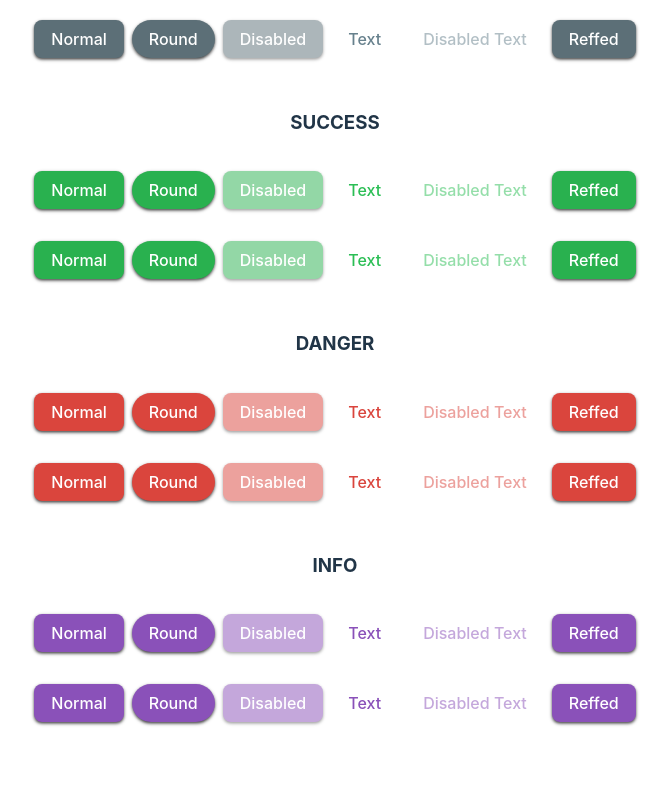
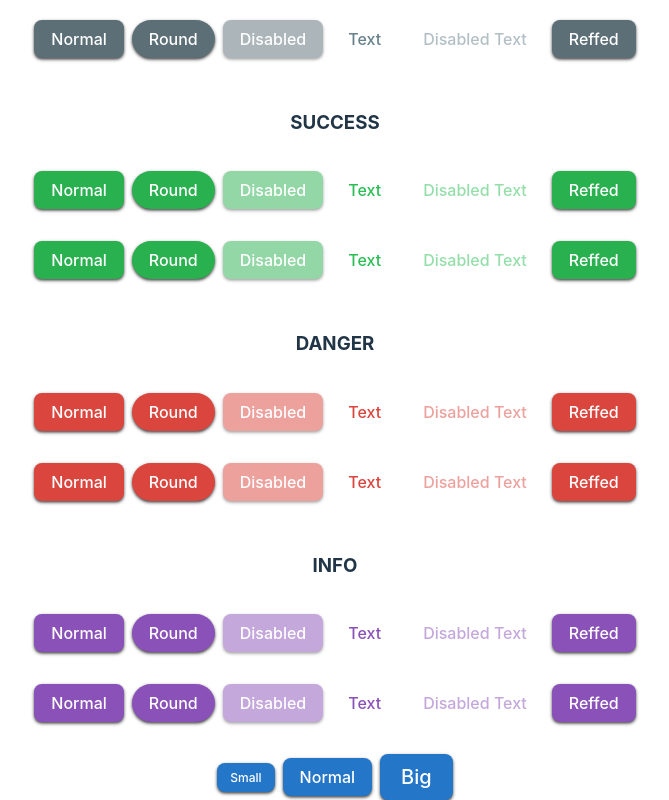
Before and after one commit to bartlomiejskorupski/react-component-library, a React (Vite) app: page / in a window 1280 px wide. Shown: the part 522-1322 px from the top of the page, without its empty margins (305-974 px from the left). Before the commit the page ends 1260 px from the top, so only its background shows below. Built offline with nearby package versions, Linux system fonts and the light colour scheme.

Commit message:
button sizes

```diff
--- a/lib/components/Button/Button.tsx
+++ b/lib/components/Button/Button.tsx
@@ -9,24 +9,41 @@ import styles from './styles.module.css';
 
 type ButtonSeverity = 'primary' | 'secondary' | 'success' | 'danger' | 'info';
 
+type ButtonSize = 'small' | 'normal' | 'big';
+
 type ButtonProps = {
   className?: string;
   round?: boolean;
   text?: boolean;
   severity?: ButtonSeverity;
+  size?: ButtonSize;
 } & PropsWithChildren &
   ButtonHTMLAttributes<HTMLButtonElement>;
 
 const Button = memo(
   forwardRef(function Button(
-    props: ButtonProps,
+    {
+      className = '',
+      round,
+      text,
+      severity,
+      size = 'normal',
+      children,
+      ...rest
+    }: ButtonProps,
     ref: ForwardedRef<HTMLButtonElement>
   ) {
-    const { className, round, text, severity, children, ...rest } = props;
+    const classes = [
+      className,
+      styles.button,
+      round && styles.round,
+      text && styles.text,
+      severity && styles[severity],
+      styles[size],
+    ]
+      .filter((v) => v)
+      .join(' ');
 
-    const classes = `${className ?? ''} ${styles.button} ${
-      round ? styles.round : ''
-    } ${text ? styles.text : ''} ${severity ? styles[severity] : ''}`;
     return (
       <button ref={ref} className={classes} {...rest}>
         {children}
--- a/lib/components/Button/styles.module.css
+++ b/lib/components/Button/styles.module.css
@@ -34,7 +34,7 @@
 }
 
 .button {
-  padding: 0.5rem 1rem;
+  padding: 0.5em 1em;
   font-size: 1rem;
   font-weight: 500;
   font-family: inherit;
@@ -82,3 +82,11 @@
   transform: none;
   cursor: default;
 }
+
+.button.small {
+  font-size: 0.75rem;
+}
+
+.button.big {
+  font-size: 1.25rem;
+}
--- a/src/App.css
+++ b/src/App.css
@@ -19,6 +19,7 @@
   gap: 0.5rem;
   flex-wrap: wrap;
   justify-content: center;
+  align-items: center;
 }
 
 .light {
--- a/src/components/ButtonTest.tsx
+++ b/src/components/ButtonTest.tsx
@@ -79,6 +79,17 @@ export default function ButtonTest() {
           </div>
         </Fragment>
       ))}
+      <div className="buttons-flex">
+        <Button onClick={handleButtonClick} size="small">
+          Small
+        </Button>
+        <Button onClick={handleButtonClick} size="normal">
+          Normal
+        </Button>
+        <Button onClick={handleButtonClick} size="big">
+          Big
+        </Button>
+      </div>
     </section>
   );
 }
```
